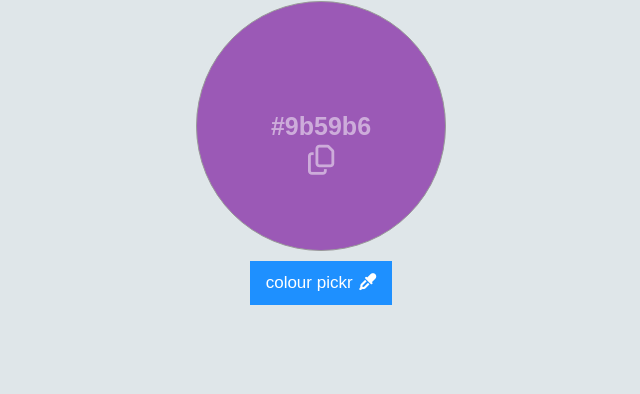
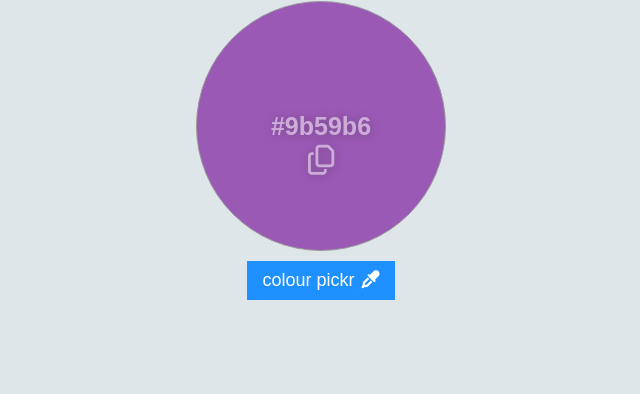
Before and after one commit to elmi-/colour-pickr, a PHP site: page / in a window 1280 px wide. Shown: the part 126-520 px from the top of the page, without its empty margins (319-959 px from the left). Run offline with PHP 8.4, Linux system fonts and the light colour scheme; some libraries are stand-ins or nearby versions.

Commit message:
styles for button/preview

```diff
--- a/style.css
+++ b/style.css
@@ -75,6 +75,7 @@ section {
 	align-items: center;
   border: 1px solid #999;
   border-radius: 50%;
+  text-shadow: 1px 1px 10px rgba(51,51,51,0.75);
 }
 
 .colour-value {
@@ -89,10 +90,11 @@ button {
   background-color: DodgerBlue;
     border: none;
     color: white;
-    padding: 12px 16px;
+    padding: 0.9rem 1.5rem;
     text-align: center;
-    font-size: 17px;
+    font-size: 1.8rem;
     cursor: pointer;
+    transition: 0.5s;
 }
 
 button:hover {
```
